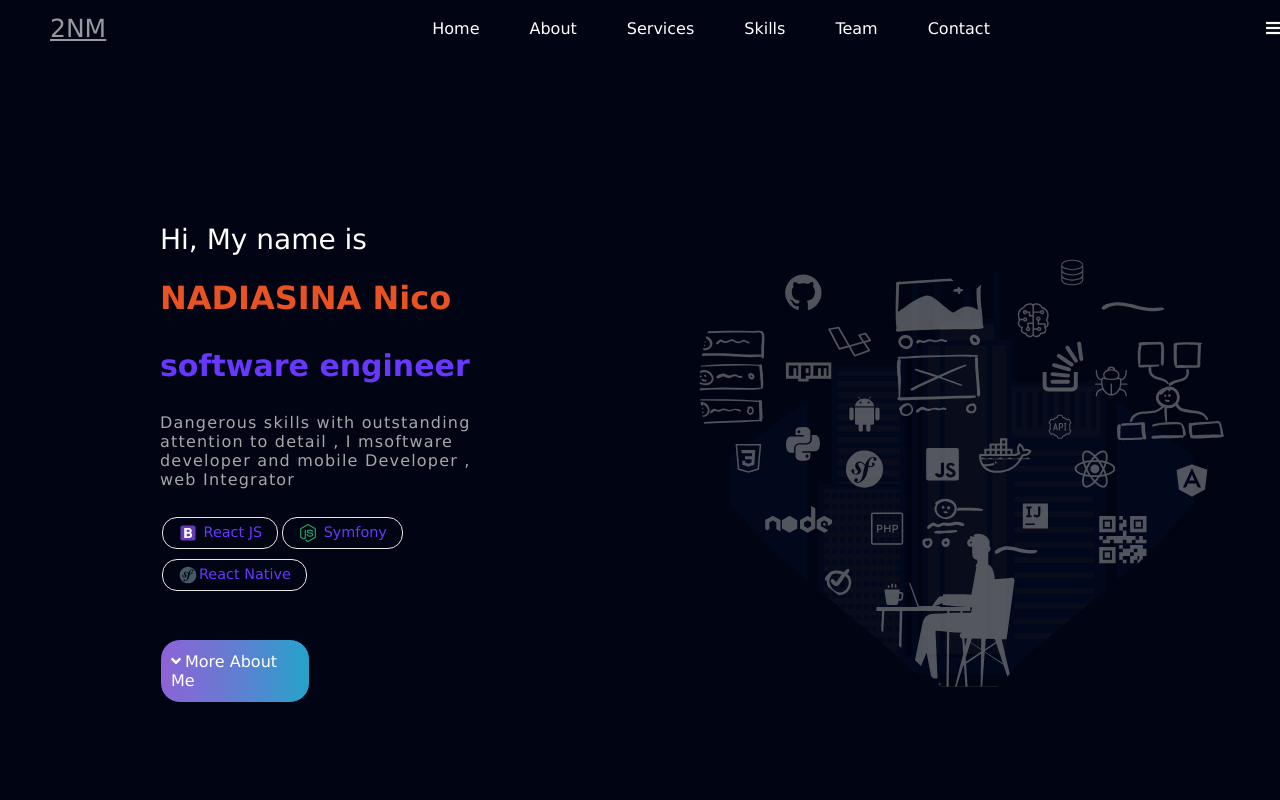
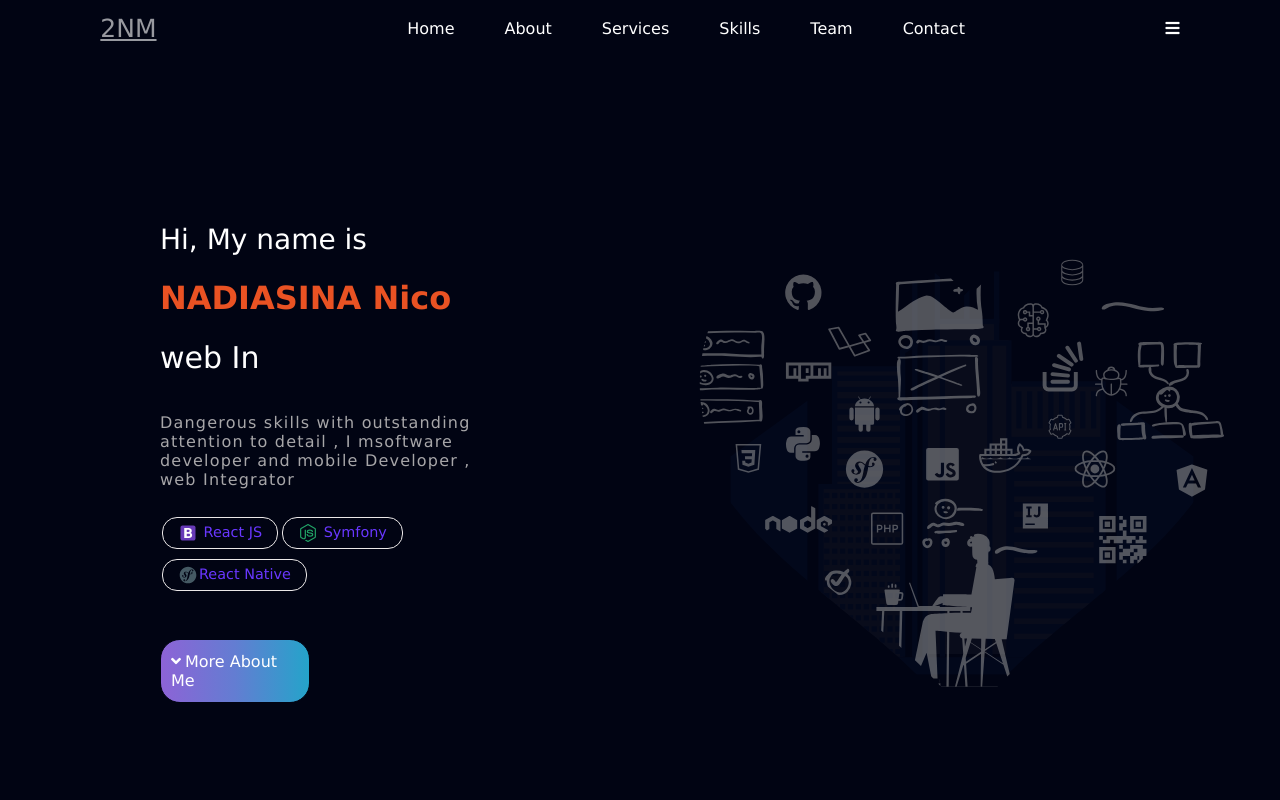
Before and after one commit to Nadiasina588/reactMaterialUI, a React (Create React App) app: page / in a window 1280 px wide. Shown: the top 800 px of the page. Built offline with nearby package versions, Linux system fonts and the light colour scheme.

Commit message:
portfolio_refonte

```diff
--- a/package.json
+++ b/package.json
@@ -30,6 +30,7 @@
     "react-dom": "^17.0.2",
     "react-router-dom": "^5.2.0",
     "react-scripts": "4.0.3",
+    "react-typical": "^0.1.3",
     "serve": "11.3.2",
     "style-loader": "2.0.0",
     "typeorm": "^0.2.32",
--- a/src/components/Acueil/Acueil.css
+++ b/src/components/Acueil/Acueil.css
@@ -31,11 +31,12 @@
 .item_class{
   height: 50px;
   overflow: hidden;
+  font-size: 30px;
 }
 
 .item_class_name{
   height: 100%;
-  animation: move 12s ease-in-out infinite alternate;
+  /* animation: move 12s ease-in-out infinite alternate; */
 }
 .description{
   color: rgba(238, 235, 232, 0.7);
--- a/src/components/Acueil/Acueil.js
+++ b/src/components/Acueil/Acueil.js
@@ -4,6 +4,7 @@ import Me from "../../image/home.svg";
 import Node from "../../image/icons8-bootstrap.svg";
 import Javascript from "../../image/icons8-node-js.svg";
 import React_native from "../../image/icons8-symfony.svg";
+import Typical from "react-typical";
 
 const Acueil = () => {
   return (
@@ -12,14 +13,19 @@ const Acueil = () => {
           <div className="container_left">
             <div className="container_left_name">
               <h2 className="intro">Hi, My name is</h2>
-              <h1 className="intro_name">NADIASINA Nico</h1>
+
+              <h1 className="intro_name"> NADIASINA Nico </h1>
               <div className="item_class">
-                <div className="item_class_name">
-                  <div className="item_class_title">Web developer </div>
-                  <div className="item_class_title">mobile developer </div>
-                  <div className="item_class_title">software engineer </div>
-                  <div className="item_class_title">web Integrator </div>
-                </div>
+                <Typical
+                 loop={Infinity}
+                 steps=
+                 {[
+                   "Web Developer", 80,
+                 "mobile Developer", 50,
+                  "software engineer", 80 ,
+                  "web Integrator", 80 ]
+                  }
+                  />
               </div>
               <div className="description">
                 Dangerous skills with outstanding attention to detail , I
--- a/src/components/Navbar/Navbar.css
+++ b/src/components/Navbar/Navbar.css
@@ -16,7 +16,7 @@
 .navbar .max-width_navbar{
   display: flex;
   align-items: center;
-  justify-content: space-between;
+  justify-content: space-around;
 }
 .navbar.sticky {
   padding: 15px 0;
@@ -26,7 +26,7 @@
   font-size: 25px;
   font-weight: 300;
   text-decoration: underline;
-  margin-left: 50px;
+  /* margin-left: 50px; */
 }
 .navbar .logo  a span{
   color: black;
```
Also changed, not shown: 1 other file (tests, documents, lock files or other folders).
